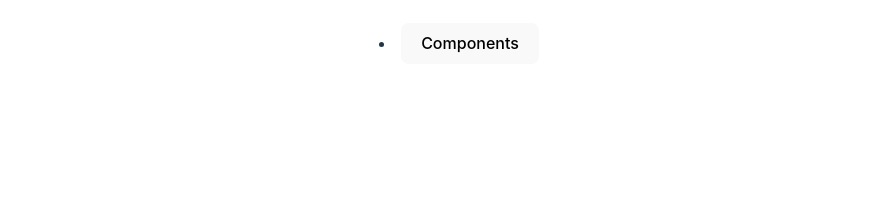
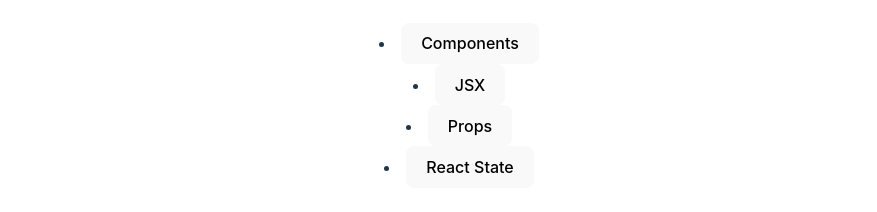
Before and after one commit to cayan701/1.-React-app, a React (Vite) app in the folder basic-react-app/: page / in a window 1280 px wide. Shown: the part 1211-1423 px from the top of the page, without its empty margins (201-1078 px from the left). Before the commit the page ends 1323 px from the top, so only its background shows below. Built offline with nearby package versions, Linux system fonts and the light colour scheme.

Commit message:
Add new files

```diff
--- a/basic-react-app/src/App.jsx
+++ b/basic-react-app/src/App.jsx
@@ -31,6 +31,9 @@
           <h2>Examples</h2>
           <menu>
             <TabButtons>Components</TabButtons>
+            <TabButtons>JSX</TabButtons>
+            <TabButtons>Props</TabButtons>
+            <TabButtons>React State</TabButtons>
           </menu>
         </section>
       </main>
--- a/basic-react-app/src/components/TabButtons.jsx
+++ b/basic-react-app/src/components/TabButtons.jsx
@@ -1,3 +1,11 @@
 export default function TabButtons(props) {
-    return <li><button>{props.children}</button></li>
+    function handleClick() {
+        console.log('Hey');
+    }
+
+    return (
+        <li>
+            <button onClick={handleClick}>{props.children}</button>
+        </li>
+    );
 }
```
Also changed, not shown: 1 other file (tests, documents, lock files or other folders).
